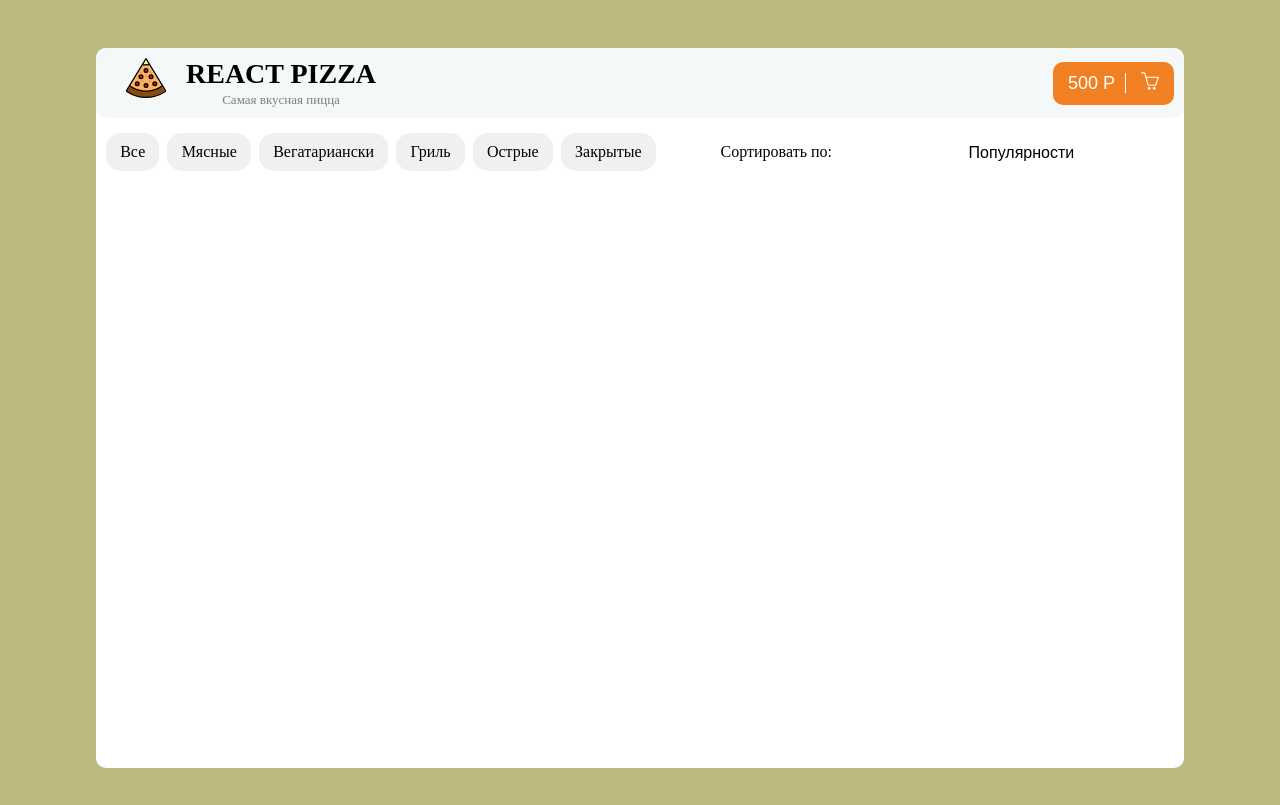
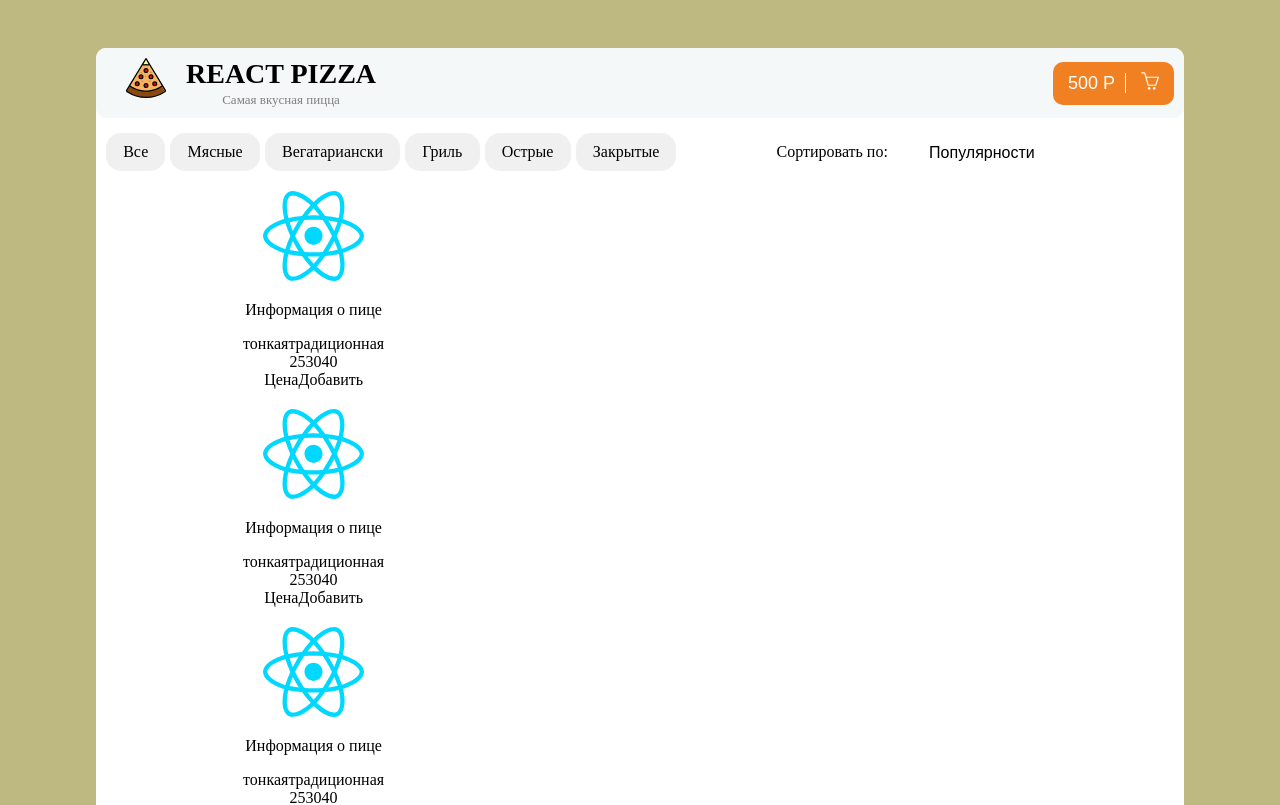
Before and after one commit to drozd12321/React-Typescript, a React (Vite) app: page / in a window 1280 px wide. Shown: the top 805 px of the page. Built offline with nearby package versions, Linux system fonts and the light colour scheme.

Commit message:
PizzaItem

```diff
--- a/src/App.module.scss
+++ b/src/App.module.scss
@@ -4,12 +4,12 @@ body {
   align-items: center;
   justify-content: center;
   text-align: center;
+  min-height: 100%;
 }
 .app {
   margin-top: 40px;
   background-color: white;
   border-radius: 10px;
-  height: 90vh;
   width: 85vw;
   position: relative;
 }
--- a/src/App.tsx
+++ b/src/App.tsx
@@ -4,6 +4,7 @@ import viteLogo from "/vite.svg";
 import styles from "./App.module.scss";
 import Header from "./components/header/Header";
 import Category from "./components/category/Category";
+import Pizza from "./components/Pizza/Pizza";
 
 function App() {
   const [count, setCount] = useState(0);
@@ -14,6 +15,9 @@ function App() {
       <div className={styles.content}>
         <Category />
       </div>
+      <div>
+        <Pizza />
+      </div>
     </div>
   );
 }
--- /dev/null
+++ b/src/components/Pizza/Pizza.tsx
@@ -0,0 +1,15 @@
+import React from "react";
+import PizzaItem from "../PizzaItem/PizzaItem";
+
+const Pizza = () => {
+  return (
+    <div>
+      <PizzaItem />
+      <PizzaItem />
+      <PizzaItem />
+      <PizzaItem />
+    </div>
+  );
+};
+
+export default Pizza;
--- /dev/null
+++ b/src/components/PizzaItem/PizzaItem.module.scss
@@ -0,0 +1,11 @@
+.containerPizza {
+  display: flex;
+  flex-direction: column;
+  width: 40%;
+  .pizzaImg {
+    margin-top: 20px;
+    img {
+      height: 90px;
+    }
+  }
+}
--- /dev/null
+++ b/src/components/PizzaItem/PizzaItem.tsx
@@ -0,0 +1,30 @@
+import React from "react";
+import logo from "../../assets/react.svg";
+import styles from "./PizzaItem.module.scss";
+const PizzaItem = () => {
+  return (
+    <div className={styles.containerPizza}>
+      <div className={styles.pizzaImg}>
+        <img src={logo} alt="" />
+        <p>Информация о пице</p>
+      </div>
+      <div>
+        <div>
+          <span>тонкая</span>
+          <span>традиционная</span>
+        </div>
+        <div>
+          <span>25</span>
+          <span>30</span>
+          <span>40</span>
+        </div>
+      </div>
+      <div>
+        <span>Цена</span>
+        <span>Добавить</span>
+      </div>
+    </div>
+  );
+};
+
+export default PizzaItem;
--- a/src/components/category/Category.module.scss
+++ b/src/components/category/Category.module.scss
@@ -1,10 +1,10 @@
 .cont {
   display: flex;
   align-items: center;
+  gap: 0;
   .sort {
     width: 60%;
     text-align: center;
-    padding: 10px;
     margin-top: 10px;
     margin-right: 10px;
   }
@@ -14,7 +14,9 @@
   display: flex;
   justify-content: space-between;
   align-items: center;
+  margin-right: 0;
   width: 70%;
+  gap: 5px;
   .item {
     text-align: center;
     margin-top: 10px;
@@ -23,14 +25,9 @@
     padding: 10px;
     flex-grow: 1;
     flex-shrink: 1;
-    gap: 10px;
-    margin-right: 8px;
     font-size: 16px;
   }
   .item:first-child {
     margin-left: 10px;
   }
-  .item:last-child {
-    margin-right: 10px;
-  }
 }
--- a/src/components/sort/Sort.module.scss
+++ b/src/components/sort/Sort.module.scss
@@ -1,17 +1,17 @@
 .sort {
   display: flex;
-  justify-content: space-around;
+  justify-content: center;
   font-size: 16px;
   select {
     appearance: none;
     background-color: transparent;
-    width: 40%;
-    padding: 0;
+    width: 37%;
     border: none;
     margin-left: 2px;
     cursor: pointer;
     text-align: center;
     font-size: 16px;
+    border-bottom: 2px;
   }
   select:hover {
     color: rgb(241, 128, 35);
```
Also changed, not shown: src/components/Pizza/Pizza.module.scss (added).
